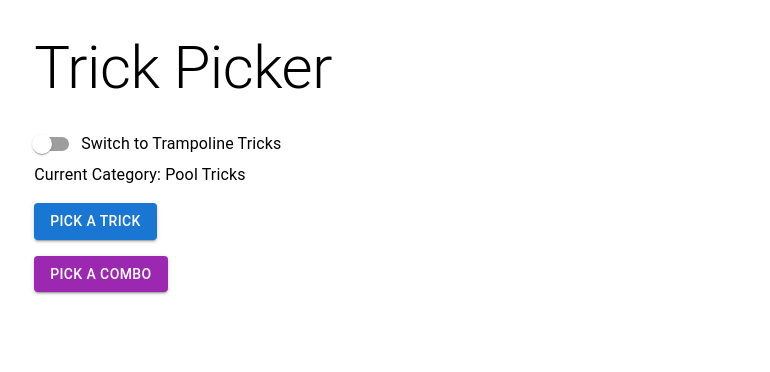
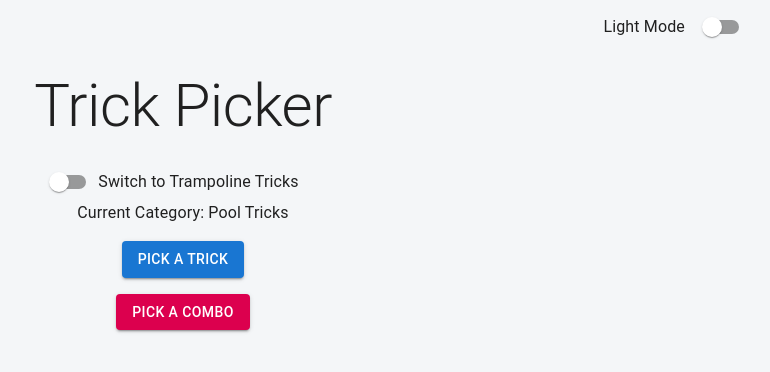
Before and after one commit to dsull29/trick-picker, a React (Create React App) app: page / in a window 1280 px wide. Shown: the top 372 px of the page, without its empty margins (457-1227 px from the left). Built offline with nearby package versions, Linux system fonts and the light colour scheme.

Commit message:
Add MUI icons and implement theme toggling in TrickPicker and App components

```diff
--- a/package.json
+++ b/package.json
@@ -6,6 +6,7 @@
   "dependencies": {
     "@emotion/react": "^11.11.1",
     "@emotion/styled": "^11.11.0",
+    "@mui/icons-material": "^5.17.1",
     "@mui/material": "^5.13.7",
     "@testing-library/jest-dom": "^5.16.5",
     "@testing-library/react": "^13.4.0",
--- a/src/App.js
+++ b/src/App.js
@@ -1,11 +1,58 @@
-import React from 'react';
+// App.js
+import React, { useState, useMemo, useEffect } from 'react';
 import TrickPicker from './components/TrickPicker';
+import { ThemeProvider, createTheme } from '@mui/material/styles';
+import CssBaseline from '@mui/material/CssBaseline'; // Helps with baseline styling and dark mode background
 
 const App = () => {
+  // State for theme mode: 'light' or 'dark'
+  const [mode, setMode] = useState(() => {
+    const savedMode = localStorage.getItem('themeMode');
+    return savedMode || 'light'; // Default to light if nothing is saved
+  });
+
+  // Save theme mode to localStorage whenever it changes
+  useEffect(() => {
+    localStorage.setItem('themeMode', mode);
+  }, [mode]);
+
+  // Function to toggle theme mode
+  const toggleThemeMode = () => {
+    setMode((prevMode) => (prevMode === 'light' ? 'dark' : 'light'));
+  };
+
+  // Create MUI theme based on current mode
+  // useMemo ensures the theme object is only recreated when mode changes
+  const theme = useMemo(
+    () =>
+      createTheme({
+        palette: {
+          mode, // This automatically sets up light or dark palette
+          ...(mode === 'light'
+            ? {
+                // Palette values for light mode
+                primary: { main: '#1976d2' }, // Default MUI blue
+                secondary: { main: '#dc004e' }, // Default MUI pink
+                background: { default: '#f4f6f8', paper: '#ffffff' }, // Lighter background
+              }
+            : {
+                // Palette values for dark mode
+                primary: { main: '#90caf9' }, // Lighter blue for dark mode
+                secondary: { main: '#f48fb1' }, // Lighter pink for dark mode
+                background: { default: '#121212', paper: '#1e1e1e' }, // Dark background
+              }),
+        },
+      }),
+    [mode]
+  );
+
   return (
-    <div className="App">
-      <TrickPicker />
-    </div>
+    <ThemeProvider theme={theme}>
+      <CssBaseline /> {/* Normalize styles and apply background color from theme */}
+      <div className="App">
+        <TrickPicker toggleThemeMode={toggleThemeMode} currentThemeMode={mode} />
+      </div>
+    </ThemeProvider>
   );
 };
 
--- a/src/components/TrickPicker.js
+++ b/src/components/TrickPicker.js
@@ -1,77 +1,94 @@
-// TrickPicker.js
-import React, { useState, useCallback } from 'react'; // Added useCallback
+// components/TrickPicker.js
+import React, { useState, useCallback, useEffect } from 'react';
 import tricksData from '../tricks.json';
 import Button from '@mui/material/Button';
 import Typography from '@mui/material/Typography';
 import Box from '@mui/material/Box';
 import Grid from '@mui/material/Grid';
 import Container from '@mui/material/Container';
+import Switch from '@mui/material/Switch';
 import TrickToggle from './TrickToggle';
 import TrickCard from './TrickCard';
 import TrickComboCard from './TrickComboCard';
 
-const TrickPicker = () => {
+const TrickPicker = ({ toggleThemeMode, currentThemeMode }) => {
   const [trick, setTrick] = useState(null);
   const [combo, setCombo] = useState([]);
-  // The initial state here will be the default if localStorage is empty,
-  // or before TrickToggle mounts and potentially changes it.
-  const [category, setCategory] = useState('poolTricks');
 
-  const tricks = tricksData[category];
+  const [category, setCategory] = useState(() => {
+    const savedCategory = localStorage.getItem('trickCategory');
+    return savedCategory || 'poolTricks';
+  });
 
-  const getRandomTrick = useCallback(() => { // useCallback for stability if passed as prop
-    const availableTricks = tricksData[category]; // Ensure we use the current category's tricks
-    if (!availableTricks || availableTricks.length === 0) return null; // Handle empty trick list
+  useEffect(() => {
+    localStorage.setItem('trickCategory', category);
+    setTrick(null);
+    setCombo([]);
+  }, [category]);
 
-    const randomTrick = { ...availableTricks[Math.floor(Math.random() * availableTricks.length)] }; // Clone trick object
+  const getRandomTrick = useCallback(() => {
+    const currentTricksForCategory = tricksData[category] || [];
+
+    if (!currentTricksForCategory || currentTricksForCategory.length === 0) return null;
+
+    const randomTrick = { ...currentTricksForCategory[Math.floor(Math.random() * currentTricksForCategory.length)] };
     if (randomTrick.type === 'R') {
-      randomTrick.reps = Math.floor(Math.random() * 11) + 2; // Corrected from 10 to 11 for 2-12 range
+      randomTrick.reps = Math.floor(Math.random() * 11) + 2;
     } else if (randomTrick.type === 'T') {
       randomTrick.seconds = Math.floor(Math.random() * 11) * 5 + 10;
     }
     return randomTrick;
-  }, [category]); // Dependency: category, as tricksData[category] changes
+  }, [category]);
 
   const pickRandomTrick = useCallback(() => {
     const randomTrick = getRandomTrick();
     setCombo([]);
     setTrick(randomTrick);
-  }, [getRandomTrick]); // Dependency: getRandomTrick
+  }, [getRandomTrick]);
 
   const pickCombo = useCallback(() => {
-    const comboTricks = Array.from({ length: 3 }, () => getRandomTrick()).filter(t => t !== null); // Filter out nulls if trick list was empty
+    const comboTricks = Array.from({ length: 3 }, () => getRandomTrick()).filter(t => t !== null);
     setTrick(null);
     setCombo(comboTricks);
-  }, [getRandomTrick]); // Dependency: getRandomTrick
+  }, [getRandomTrick]);
 
-  // This function is passed to TrickToggle to change the category.
-  // TrickToggle will also update localStorage.
-  const toggleTrickCategory = useCallback(() => {
-    setCategory(prevCategory => {
-      const newCategory = prevCategory === 'poolTricks' ? 'trampolineTricks' : 'poolTricks';
-      // Reset trick and combo when category changes
-      setTrick(null);
-      setCombo([]);
-      return newCategory;
-    });
-  }, [setCategory]); // Dependency: setCategory (stable from useState)
+  const handleToggleTrickCategory = useCallback(() => {
+    setCategory(prevCategory =>
+      prevCategory === 'poolTricks' ? 'trampolineTricks' : 'poolTricks'
+    );
+  }, []);
 
   return (
     <Container>
       <Grid
         container
         direction="column"
+      >
+        <Box sx={{ display: 'flex', justifyContent: 'flex-end', alignItems: 'center', width: '100%', p: 1 }}>
+          <Typography sx={{ mr: 1 }}>
+            {currentThemeMode === 'light' ? 'Light Mode' : 'Dark Mode'}
+          </Typography>
+          <Switch
+            checked={currentThemeMode === 'dark'}
+            onChange={toggleThemeMode}
+            inputProps={{ 'aria-label': 'toggle theme' }}
+          />
+        </Box>
+
+        <Grid
+          container
+          direction="column"
           justifyContent="center"
           alignItems="center"
         >
-        <Box sx={{ m: 4 }}>
+          <Box sx={{ m: 2, textAlign: 'center' }}>
             <Typography variant="h2" gutterBottom>Trick Picker</Typography>
             <TrickToggle
               currentCategory={category}
-            toggleTrickCategory={toggleTrickCategory}
-            setCurrentCategory={setCategory} // Pass setCategory here
+              toggleTrickCategory={handleToggleTrickCategory}
+              setCurrentCategory={setCategory} // Kept as TrickToggle might expect it
             />
-          <Box sx={{ mb: 2 }}>
+            <Box sx={{ mb: 2, mt: 2 }}>
               <Button variant="contained" color="primary" onClick={pickRandomTrick}>Pick a Trick</Button>
             </Box>
             <Box sx={{ mb: 2 }}>
@@ -81,6 +98,7 @@ const TrickPicker = () => {
             {combo.length > 0 && combo.map((comboTrick, i) => <TrickComboCard key={i} trick={comboTrick} />)}
           </Box>
         </Grid>
+      </Grid>
     </Container>
   );
 };
--- a/src/components/TrickToggle.js
+++ b/src/components/TrickToggle.js
@@ -1,48 +1,21 @@
-// TrickToggle.js
-import React, { useEffect } from 'react';
+// TrickToggle.js (Simplified)
 import Box from '@mui/material/Box';
 import Switch from '@mui/material/Switch';
 import FormControlLabel from '@mui/material/FormControlLabel';
 import Typography from '@mui/material/Typography';
 
-const TrickToggle = ({ toggleTrickCategory, currentCategory, setCurrentCategory }) => { // Added setCurrentCategory
+const TrickToggle = ({ toggleTrickCategory, currentCategory, setCurrentCategory /* optional prop now */ }) => {
   const isTrampoline = currentCategory === 'trampolineTricks';
   const displayCategory = isTrampoline ? 'Trampoline' : 'Pool';
 
-  // Load the saved category from localStorage when the component mounts
-  useEffect(() => {
-    const savedCategory = localStorage.getItem('trickCategory');
-    if (savedCategory && savedCategory !== currentCategory) {
-      // If you have a direct setter for currentCategory from the parent, use that.
-      // This example assumes the parent component manages 'currentCategory'
-      // and 'toggleTrickCategory' is the only way to change it from here.
-      // A more direct approach would be to pass a 'setCurrentCategory' function.
-      if (setCurrentCategory) { // Check if setCurrentCategory is provided
-        setCurrentCategory(savedCategory);
-      } else if (savedCategory === 'trampolineTricks' && !isTrampoline) {
-        toggleTrickCategory(); // Toggle if saved is trampoline and current is not
-      } else if (savedCategory === 'poolTricks' && isTrampoline) {
-        toggleTrickCategory(); // Toggle if saved is pool and current is trampoline
-      }
-    }
-  }, [setCurrentCategory]); // Added setCurrentCategory to dependencies, ensure it's stable or memoized
-
-  // Save the category to localStorage whenever it changes
-  useEffect(() => {
-    localStorage.setItem('trickCategory', currentCategory);
-  }, [currentCategory]);
-
   const handleToggle = () => {
-    // Optimistically update localStorage before parent state might change
-    const nextCategory = isTrampoline ? 'poolTricks' : 'trampolineTricks';
-    localStorage.setItem('trickCategory', nextCategory);
-    toggleTrickCategory(); // Call the passed-in toggle function
+    toggleTrickCategory();
   };
 
   return (
     <Box sx={{ mb: 2 }}>
       <FormControlLabel
-        control={<Switch checked={isTrampoline} onChange={handleToggle} />} // Use handleToggle
+        control={<Switch checked={isTrampoline} onChange={handleToggle} />}
         label={`Switch to ${displayCategory === 'Pool' ? 'Trampoline' : 'Pool'} Tricks`}
       />
       <Typography>Current Category: {displayCategory} Tricks</Typography>
--- a/src/index.js
+++ b/src/index.js
@@ -1,6 +1,7 @@
+// index.js (already provided by you, looks good)
 import React from 'react';
 import ReactDOM from 'react-dom/client';
-import './index.css';
+import './index.css'; // You might have global styles here
 import App from './App';
 
 const root = ReactDOM.createRoot(document.getElementById('root'));
```
Also changed, not shown: 1 other file (tests, documents, lock files or other folders). Lines whose indentation alone changed are shown as unchanged.
